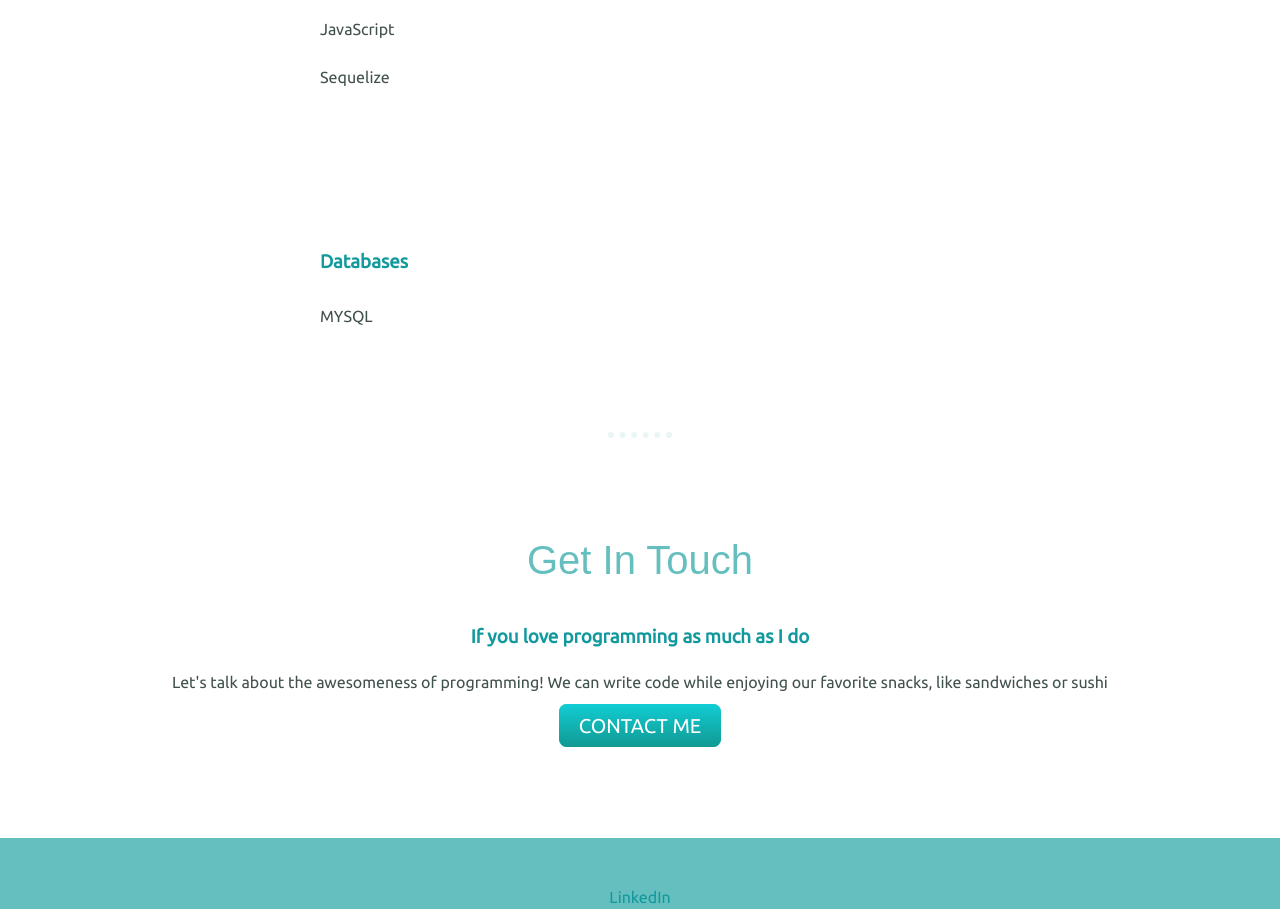
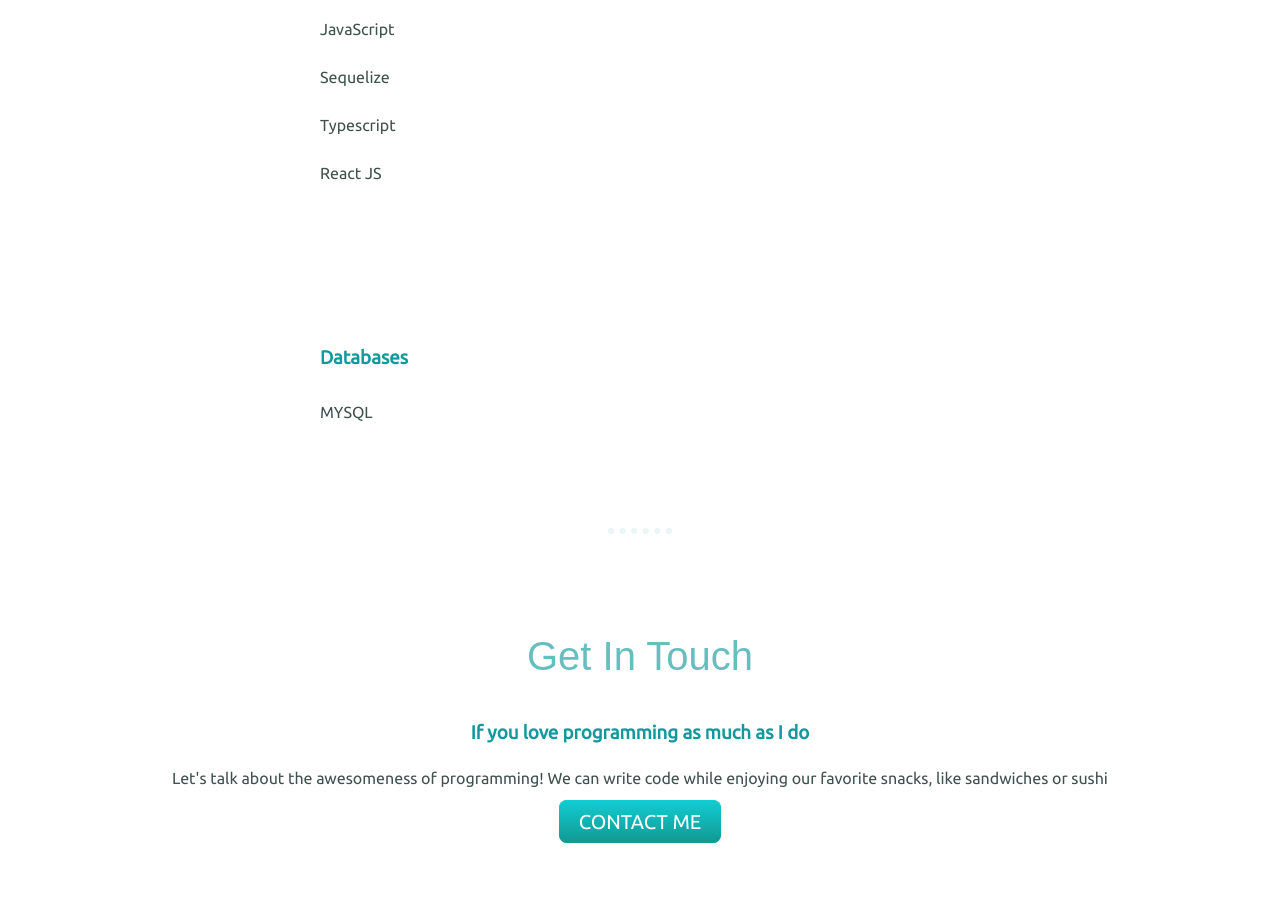
Before and after one commit to ariasortez/CSS-MySite, a plain HTML site: page index.html in a window 1280 px wide. Shown: the part 2294-3203 px from the top of the page. Drawn offline with Linux system fonts and the light colour scheme.

Commit message:
Update index.html

```diff
--- a/index.html
+++ b/index.html
@@ -49,6 +49,8 @@
 <p>CSS</p>
         <p>JavaScript</p>
         <p>Sequelize</p>
+        <p>Typescript</p>
+        <p>React JS</p>
       </div>
       <div class="skill-row">
         <img class="" src="" alt="">
```
